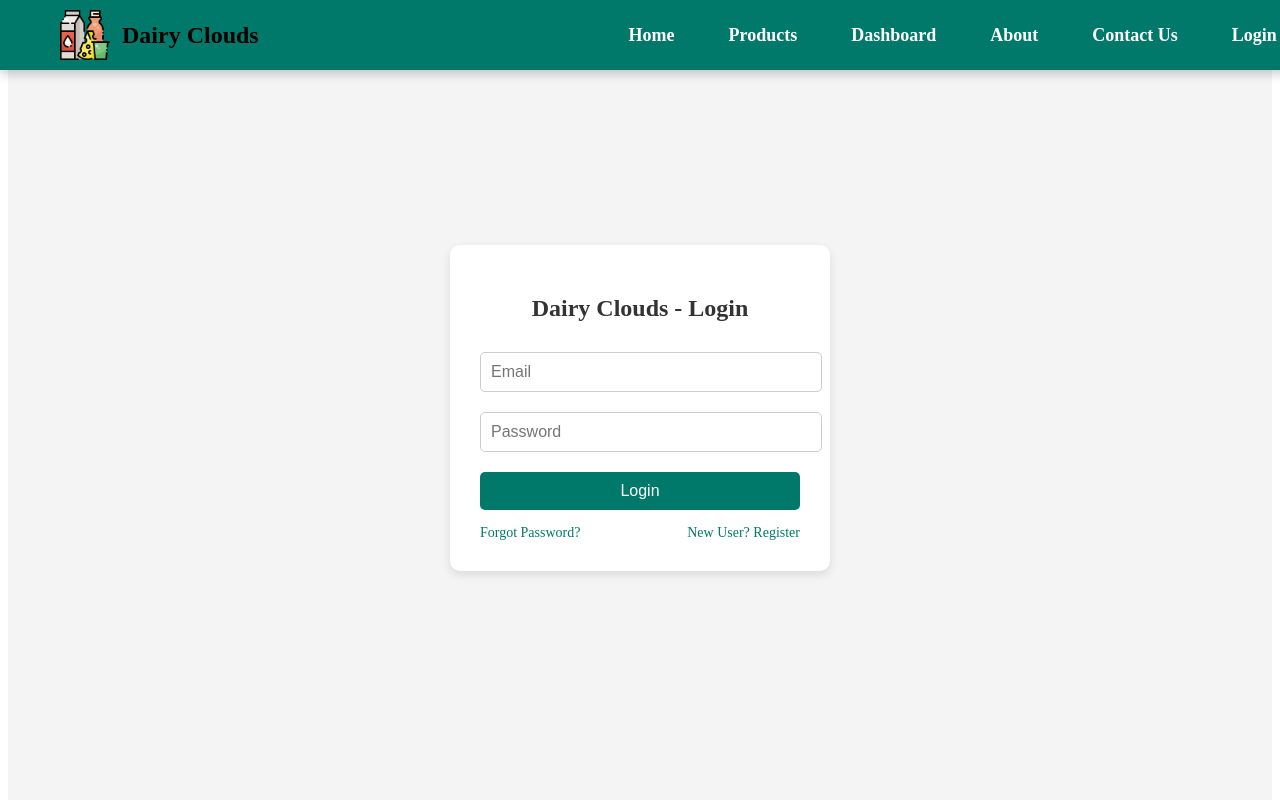
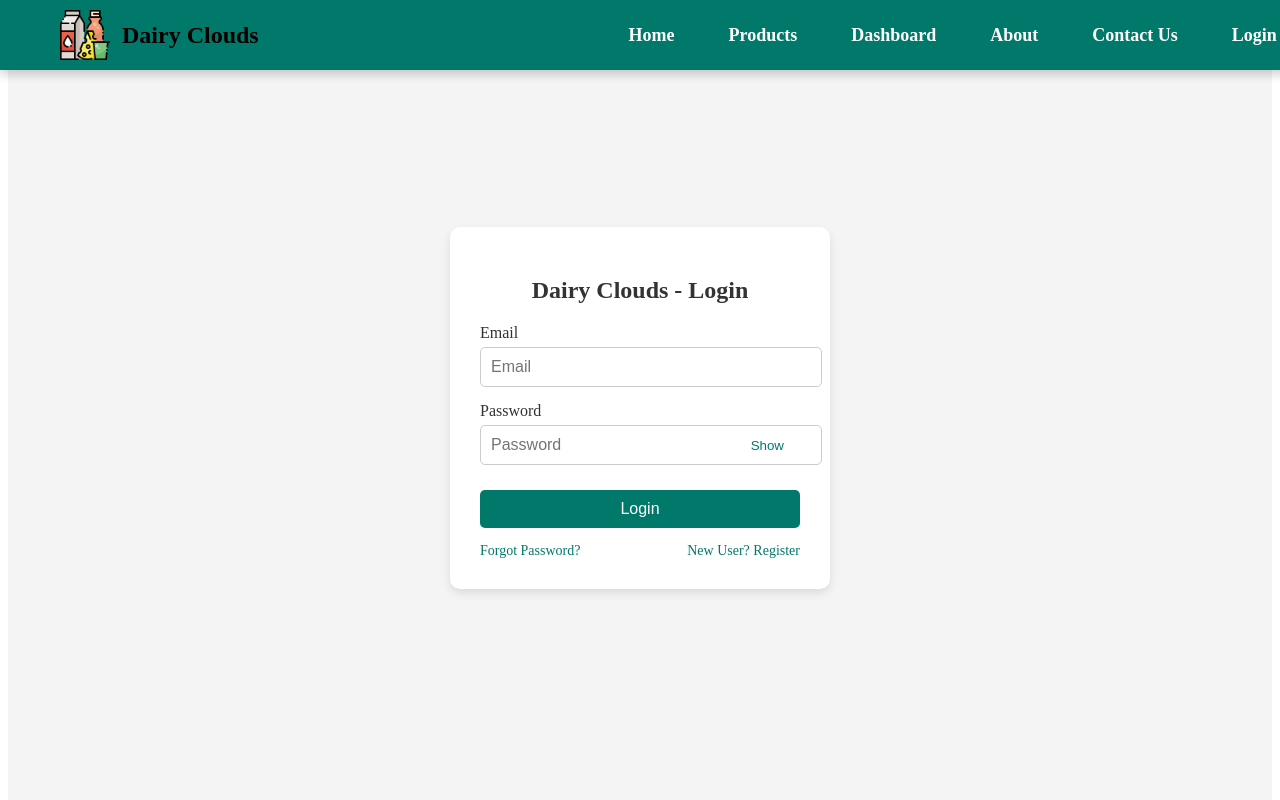
Before and after one commit to Pratik-shedge07/Dairy_Clouds, a React (Create React App) app: page /login in a window 1280 px wide. Shown: the top 800 px of the page. Built offline with nearby package versions, Linux system fonts and the light colour scheme.

Commit message:
login functionality added

```diff
--- a/src/pages/Login.jsx
+++ b/src/pages/Login.jsx
@@ -1,16 +1,93 @@
-import React from "react";
+import React, { useState } from "react";
 
 function Login() {
+  const [email, setEmail] = useState("");
+  const [password, setPassword] = useState("");
+  const [showPassword, setShowPassword] = useState(false);
+  const [error, setError] = useState("");
+  const [loading, setLoading] = useState(false);
+
+  const handleSubmit = (e) => {
+    e.preventDefault();
+    setError("");
+
+    // Basic validation
+    if (!email || !password) {
+      setError("Please fill in all fields.");
+      return;
+    }
+
+    if (!/\S+@\S+\.\S+/.test(email)) {
+      setError("Please enter a valid email address.");
+      return;
+    }
+
+    // Simulate login process
+    setLoading(true);
+    setTimeout(() => {
+      setLoading(false);
+      alert("Login successful!");
+    }, 2000);
+  };
+
   return (
     <div style={styles.container}>
       <div style={styles.card}>
         <h2 style={styles.title}>Dairy Clouds - Login</h2>
-        <input type="text" placeholder="Email" style={styles.input} />
-        <input type="password" placeholder="Password" style={styles.input} />
-        <button style={styles.loginButton}>Login</button>
+        <form onSubmit={handleSubmit}>
+          <div style={styles.inputContainer}>
+            <label htmlFor="email" style={styles.label}>
+              Email
+            </label>
+            <input
+              type="email"
+              id="email"
+              placeholder="Email"
+              value={email}
+              onChange={(e) => setEmail(e.target.value)}
+              style={styles.input}
+              required
+            />
+          </div>
+          <div style={styles.inputContainer}>
+            <label htmlFor="password" style={styles.label}>
+              Password
+            </label>
+            <div style={styles.passwordContainer}>
+              <input
+                type={showPassword ? "text" : "password"}
+                id="password"
+                placeholder="Password"
+                value={password}
+                onChange={(e) => setPassword(e.target.value)}
+                style={styles.input}
+                required
+              />
+              <button
+                type="button"
+                onClick={() => setShowPassword(!showPassword)}
+                style={styles.toggleButton}
+              >
+                {showPassword ? "Hide" : "Show"}
+              </button>
+            </div>
+          </div>
+          {error && <p style={styles.error}>{error}</p>}
+          <button
+            type="submit"
+            style={styles.loginButton}
+            disabled={loading}
+          >
+            {loading ? "Logging in..." : "Login"}
+          </button>
+        </form>
         <div style={styles.linksContainer}>
-          <a href="#" style={styles.link}>Forgot Password?</a>
-          <a href="#" style={styles.link}>New User? Register</a>
+          <a href="#" style={styles.link}>
+            Forgot Password?
+          </a>
+          <a href="#" style={styles.link}>
+            New User? Register
+          </a>
         </div>
       </div>
     </div>
@@ -37,13 +114,34 @@ const styles = {
     marginBottom: "20px",
     color: "#333",
   },
+  inputContainer: {
+    marginBottom: "15px",
+    textAlign: "left",
+  },
+  label: {
+    display: "block",
+    marginBottom: "5px",
+    color: "#333",
+  },
   input: {
     width: "100%",
     padding: "10px",
-    margin: "10px 0",
     border: "1px solid #ccc",
     borderRadius: "5px",
     fontSize: "16px",
+  },
+  passwordContainer: {
+    position: "relative",
+  },
+  toggleButton: {
+    position: "absolute",
+    right: "10px",
+    top: "50%",
+    transform: "translateY(-50%)",
+    background: "none",
+    border: "none",
+    color: "#00796B",
+    cursor: "pointer",
   },
   loginButton: {
     width: "100%",
@@ -66,6 +164,11 @@ const styles = {
     textDecoration: "none",
     fontSize: "14px",
   },
+  error: {
+    color: "red",
+    fontSize: "14px",
+    marginTop: "10px",
+  },
 };
 
 export default Login;
```
